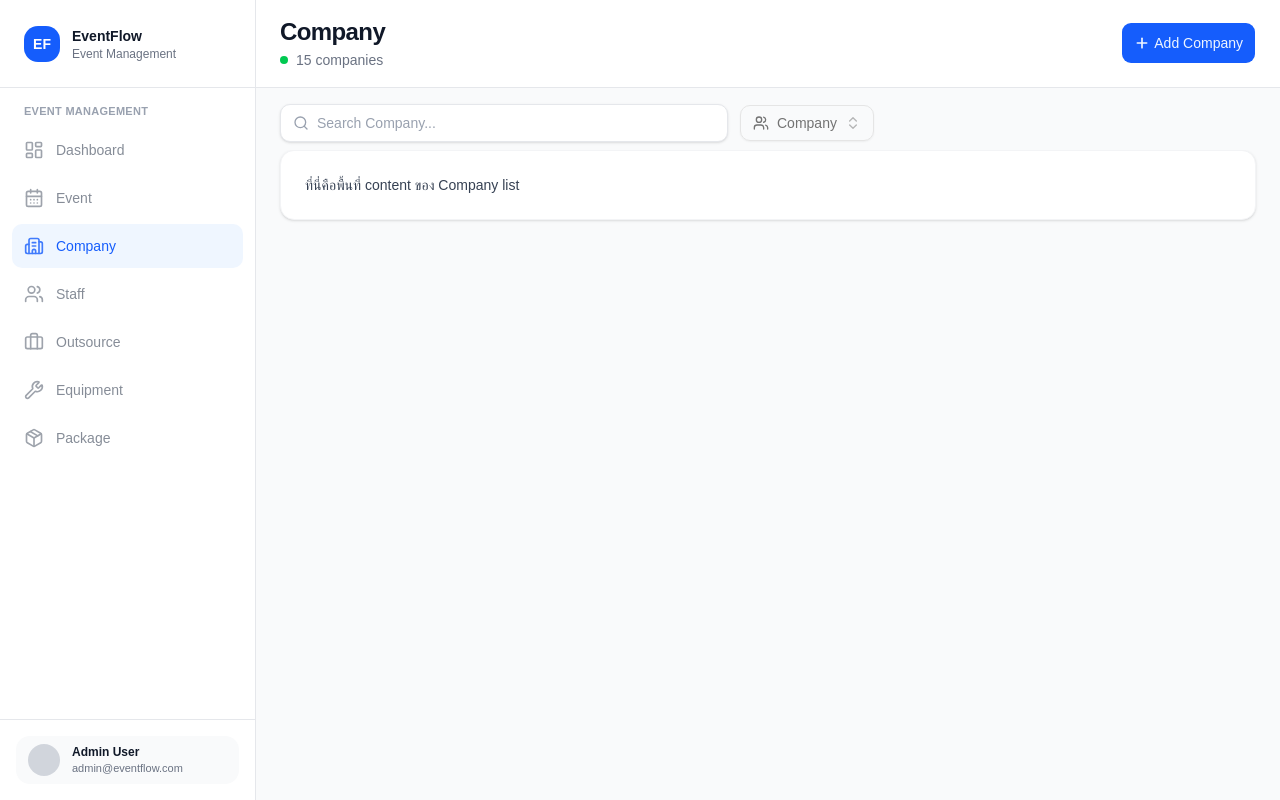
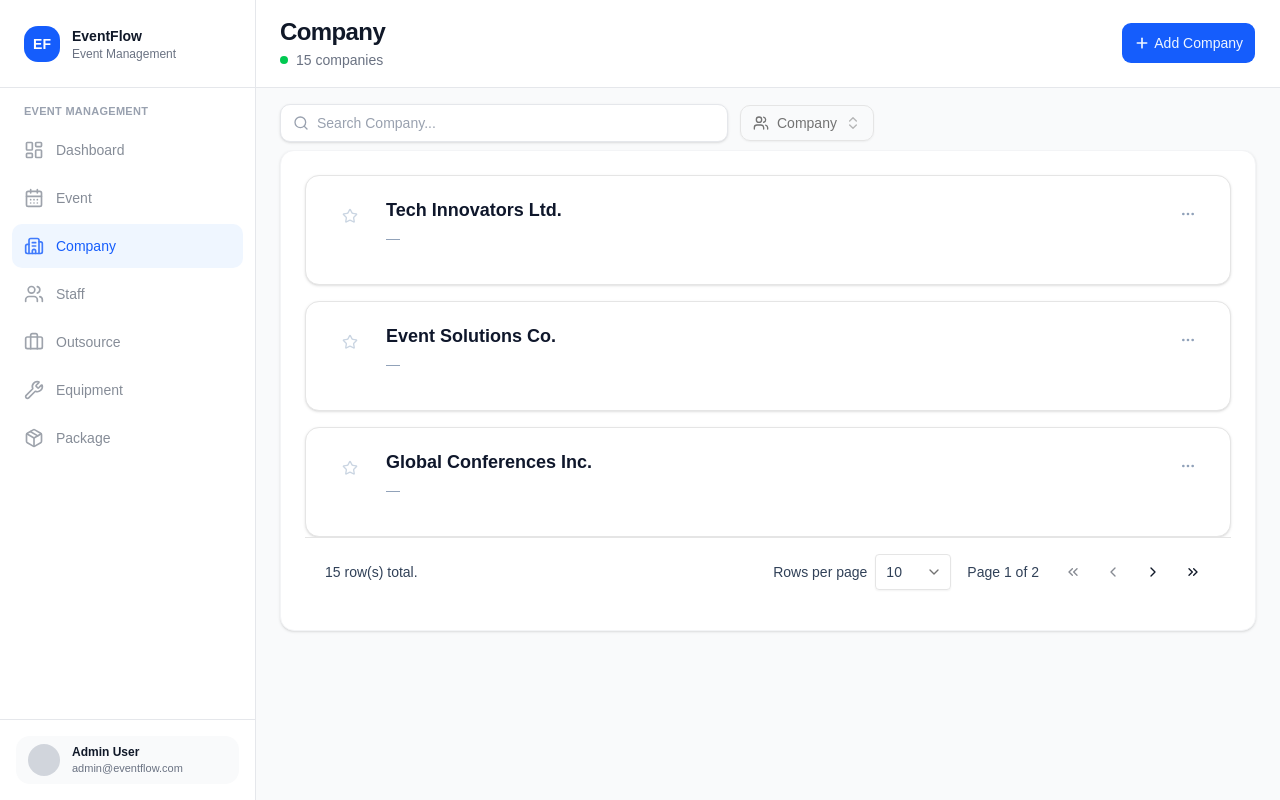
Before and after one commit to ShadowsDuck/Inventech-Event, a React (Vite) app: page /company in a window 1280 px wide. Built offline with nearby package versions, Linux system fonts and the light colour scheme.

Commit message:
CompanyList

```diff
--- /dev/null
+++ b/src/components/ui/company-list-cards.tsx
@@ -0,0 +1,115 @@
+import * as React from "react";
+import { Star, MoreHorizontal, Mail, Phone } from "lucide-react";
+import { cn } from "@/lib/utils";
+import { Badge } from "@/components/ui/badge";
+import { Button } from "@/components/ui/button";
+
+export type CompanyCardItem = {
+  id: string;
+  companyName: string;
+
+  // contact หลัก
+  contactName?: string;
+  contactRole?: string; // เช่น Partnership Manager
+  isPrimary?: boolean;
+
+  email?: string;
+  phone?: string;
+
+  favorite?: boolean;
+};
+
+export function CompanyListCards({
+  items,
+}: {
+  items: CompanyCardItem[];
+}) {
+  return (
+    <div className="space-y-4">
+      {items.length === 0 ? (
+        <div className="rounded-xl border bg-white p-10 text-center">
+          <p className="text-sm font-medium text-slate-800">No companies</p>
+          <p className="mt-1 text-sm text-slate-500">Add your first company.</p>
+        </div>
+      ) : (
+        items.map((c) => (
+          <div
+            key={c.id}
+            className="rounded-2xl border bg-white px-6 py-5 shadow-sm"
+          >
+            <div className="flex items-start justify-between gap-4">
+              <div className="flex items-start gap-4">
+                <Button
+                  variant="ghost"
+                  size="icon"
+                  className="h-10 w-10 rounded-full"
+                  aria-label="Favorite"
+                >
+                  <Star
+                    className={cn(
+                      "h-6 w-6",
+                      c.favorite
+                        ? "fill-yellow-400 text-yellow-400"
+                        : "text-slate-300"
+                    )}
+                  />
+                </Button>
+
+                <div className="min-w-0">
+                  <div className="text-lg font-extrabold text-slate-900">
+                    {c.companyName}
+                  </div>
+
+                  <div className="mt-1 flex flex-wrap items-center gap-2 text-sm">
+                    {c.contactName ? (
+                      <span className="font-semibold text-slate-800">
+                        {c.contactName}
+                      </span>
+                    ) : (
+                      <span className="text-slate-400">—</span>
+                    )}
+
+                    {c.isPrimary ? (
+                      <Badge
+                        variant="outline"
+                        className="rounded-full border-blue-200 bg-blue-50 text-blue-700 px-3 py-1 text-xs font-semibold"
+                      >
+                        Primary
+                      </Badge>
+                    ) : null}
+                  </div>
+
+                  {c.contactRole ? (
+                    <div className="mt-1 text-sm text-slate-500">
+                      {c.contactRole}
+                    </div>
+                  ) : null}
+
+                  <div className="mt-4 flex flex-wrap items-center gap-6 text-sm text-slate-600">
+                    {c.email ? (
+                      <div className="flex items-center gap-2">
+                        <Mail className="h-4 w-4 text-slate-400" />
+                        <span>{c.email}</span>
+                      </div>
+                    ) : null}
+
+                    {c.phone ? (
+                      <div className="flex items-center gap-2">
+                        <Phone className="h-4 w-4 text-slate-400" />
+                        <span>{c.phone}</span>
+                      </div>
+                    ) : null}
+                  </div>
+                </div>
+              </div>
+
+              <Button variant="ghost" size="icon" className="rounded-full">
+                <MoreHorizontal className="h-5 w-5 text-slate-400" />
+              </Button>
+            </div>
+          </div>
+        ))
+      )}
+    </div>
+  );
+}
--- a/src/pages/CompanyList.tsx
+++ b/src/pages/CompanyList.tsx
@@ -1,5 +1,5 @@
 import { Plus, Users } from "lucide-react";
-import { useState } from "react";
+import { useState, useMemo } from "react";
 import PageHeader from "../components/layout/PageHeader";
 import PageSection from "../components/layout/PageSection";
 import { Button } from "@/components/ui/button";
@@ -8,6 +8,11 @@ import {
   FilterMultiSelect,
   type FilterOption,
 } from "@/components/ui/filter-multi-select";
+import {
+  CompanyListCards,
+  type CompanyCardItem,
+} from "@/components/ui/company-list-cards";
+import { Pagination } from "@/components/ui/pagination";
 
 const staffOptions: FilterOption[] = [
   { value: "alice", label: "Alice", description: "Host" },
@@ -20,6 +25,22 @@ const CompanyList = () => {
   const totalCompanies = 15;
   const [searchText, setSearchText] = useState("");
   const [selectedStaff, setSelectedStaff] = useState<string[]>([]);
+
+  const companies: CompanyCardItem[] = useMemo((
+  ) => [
+    {
+      id: "1",
+      companyName: "Tech Innovators Ltd.",},
+    {
+      id: "2",
+      companyName: "Event Solutions Co.",},
+    {
+      id: "3",
+      companyName: "Global Conferences Inc.",},
+  ], []);
+
+  const [pageIndex, setPageIndex] = useState(0);
+  const [pageSize, setPageSize] = useState(10);
 
   return (
     <>
@@ -53,9 +74,18 @@ const CompanyList = () => {
       </div>
 
       <PageSection>
-        <p className="text-sm text-gray-700">
-          ที่นี่คือพื้นที่ content ของ Company list
-        </p>
+        <CompanyListCards items={companies} />
+
+        <Pagination
+          totalRows={totalCompanies}
+          pageIndex={pageIndex}
+          pageSize={pageSize}
+          onPageChange={setPageIndex}
+          onPageSizeChange={(n: number) => {
+            setPageSize(n);
+            setPageIndex(0);
+          }}
+        />
       </PageSection>
     </>
   );
```
